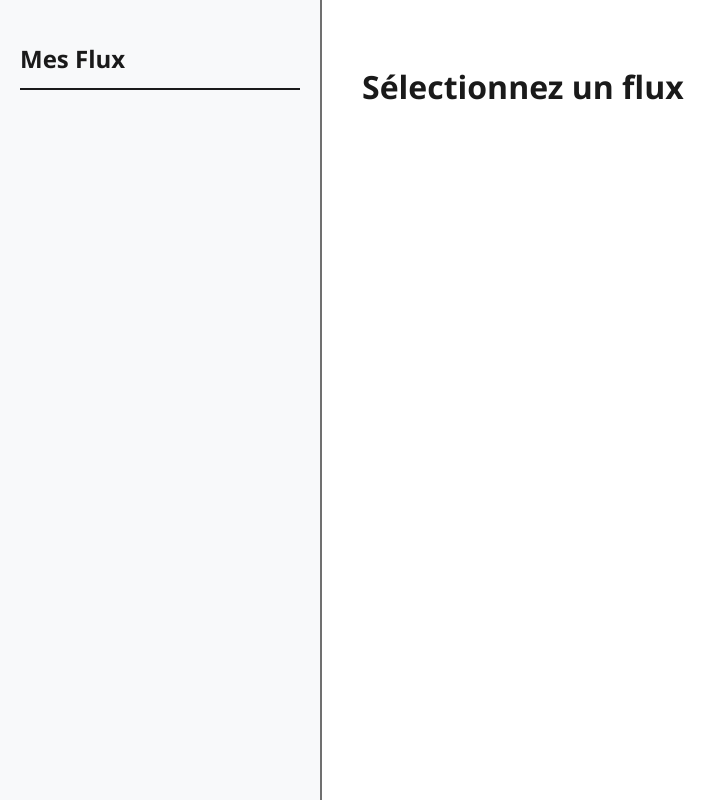
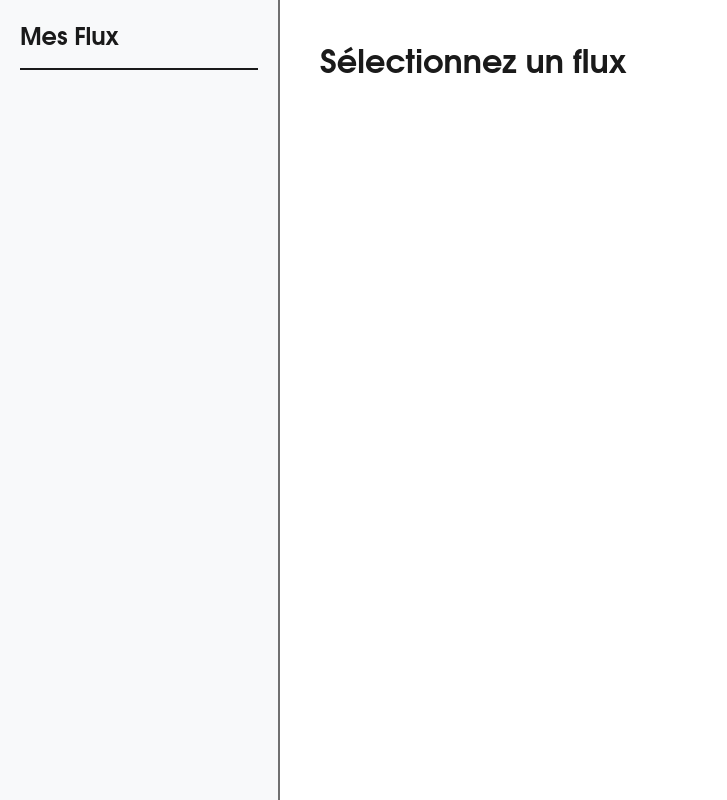
Before and after one commit to andre-vincent/rss-flux, a plain HTML site: page index.html in a window 1280 px wide. Shown: the whole page, without its empty margins (0-727 px from the left). Drawn offline with Linux system fonts and the light colour scheme; no server answers.

Commit message:
Change body font-family to Avenir Next and others
Updated font-family for body to include Avenir Next and others.

```diff
--- a/style.css
+++ b/style.css
@@ -8,9 +8,19 @@
     --border-color: #707070;    /* Bordures visibles */
     --hover-bg: #e6e6e6;
 }
-
+/* ====================================
+   Reset et Structure
+   ==================================== */
+*,
+*::before,
+*::after {
+  box-sizing: border-box;
+  margin: 0;
+  padding: 0;
+}
 body {
-    font-family: 'Segoe UI', Tahoma, Geneva, Verdana, sans-serif;
+    font-family: Avenir Next, Bahnschrift, Montserrat, "URW Gothic",
+    source-sans-pro, system-ui, sans-serif;
     margin: 0;
     display: flex;
     height: 100vh;
```
